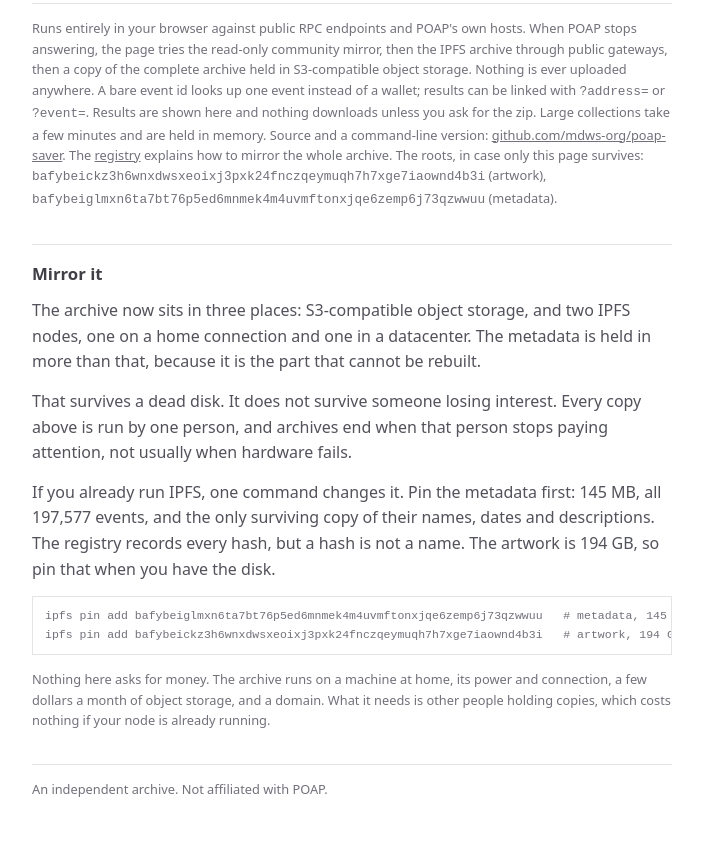
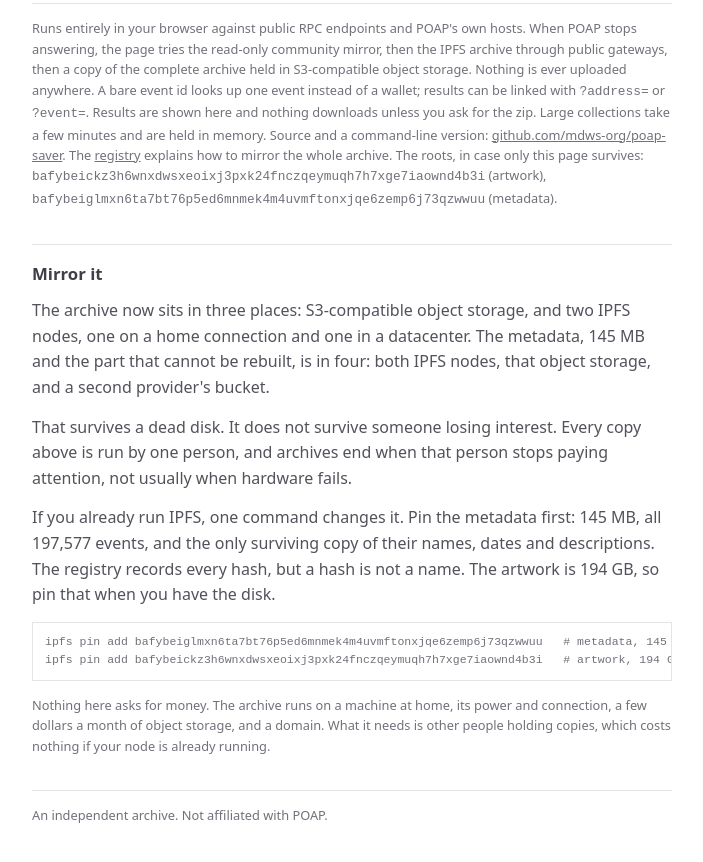
Before and after one commit to mdws-org/poap-saver, a plain HTML site: page web/index.html in a window 1280 px wide. Shown: the part 668-1530 px from the top of the page, without its empty margins (288-991 px from the left). Drawn offline with Linux system fonts and the light colour scheme.

Commit message:
web: name the metadata copies instead of gesturing at them
Four, verified: both IPFS nodes, the object storage, and a separate provider's
bucket holding a checked tarball. Vague redundancy claims are the kind a reader
cannot check, which is the opposite of the point.

```diff
--- a/web/index.html
+++ b/web/index.html
@@ -94,8 +94,9 @@ The roots, in case only this page survives:
 <section class="mirror">
 <h2>Mirror it</h2>
 <p>The archive now sits in three places: S3-compatible object storage, and two
-IPFS nodes, one on a home connection and one in a datacenter. The metadata is
-held in more than that, because it is the part that cannot be rebuilt.</p>
+IPFS nodes, one on a home connection and one in a datacenter. The metadata, 145
+MB and the part that cannot be rebuilt, is in four: both IPFS nodes, that object
+storage, and a second provider's bucket.</p>
 <p>That survives a dead disk. It does not survive someone losing interest. Every
 copy above is run by one person, and archives end when that person stops paying
 attention, not usually when hardware fails.</p>
```
